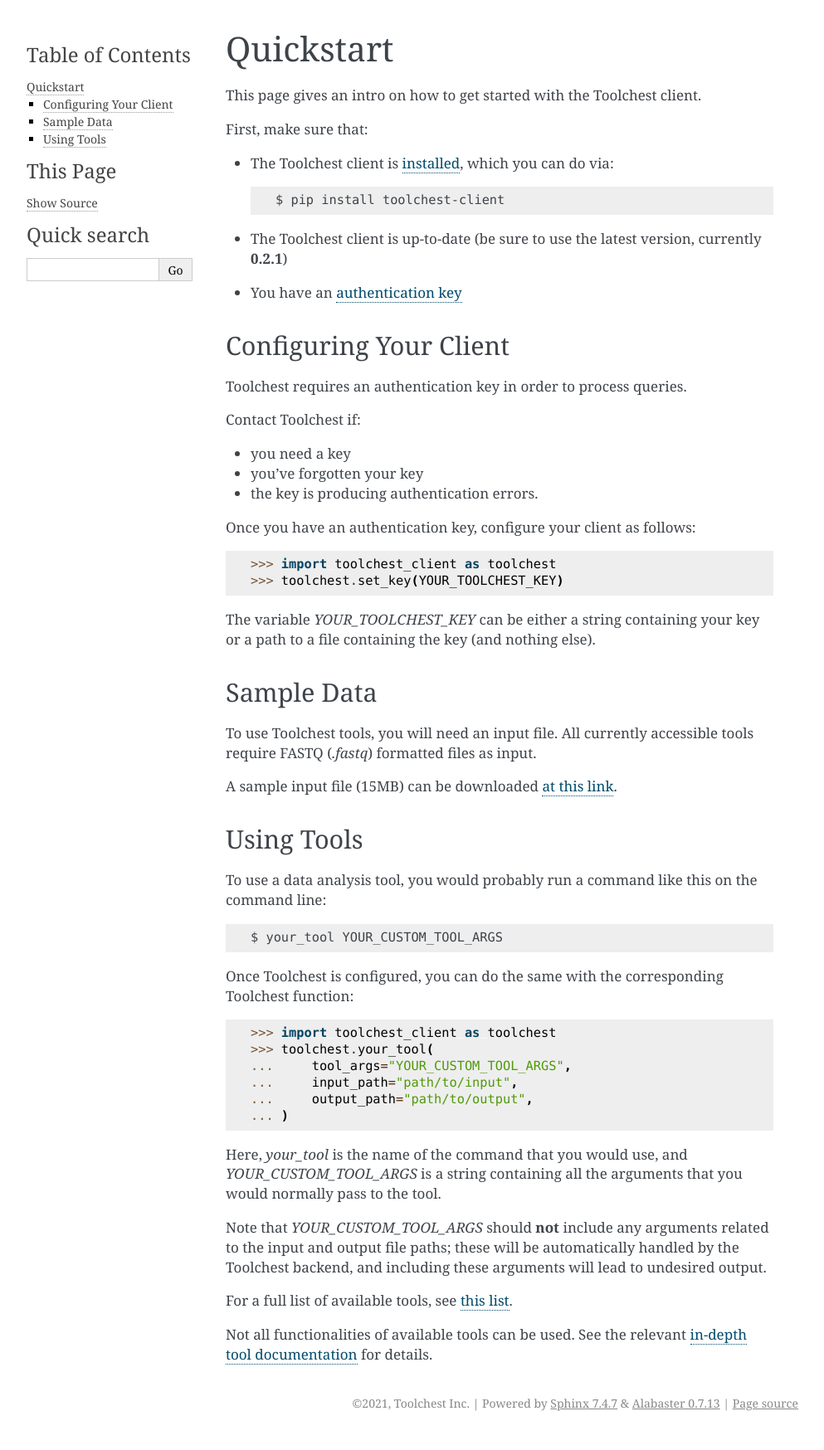
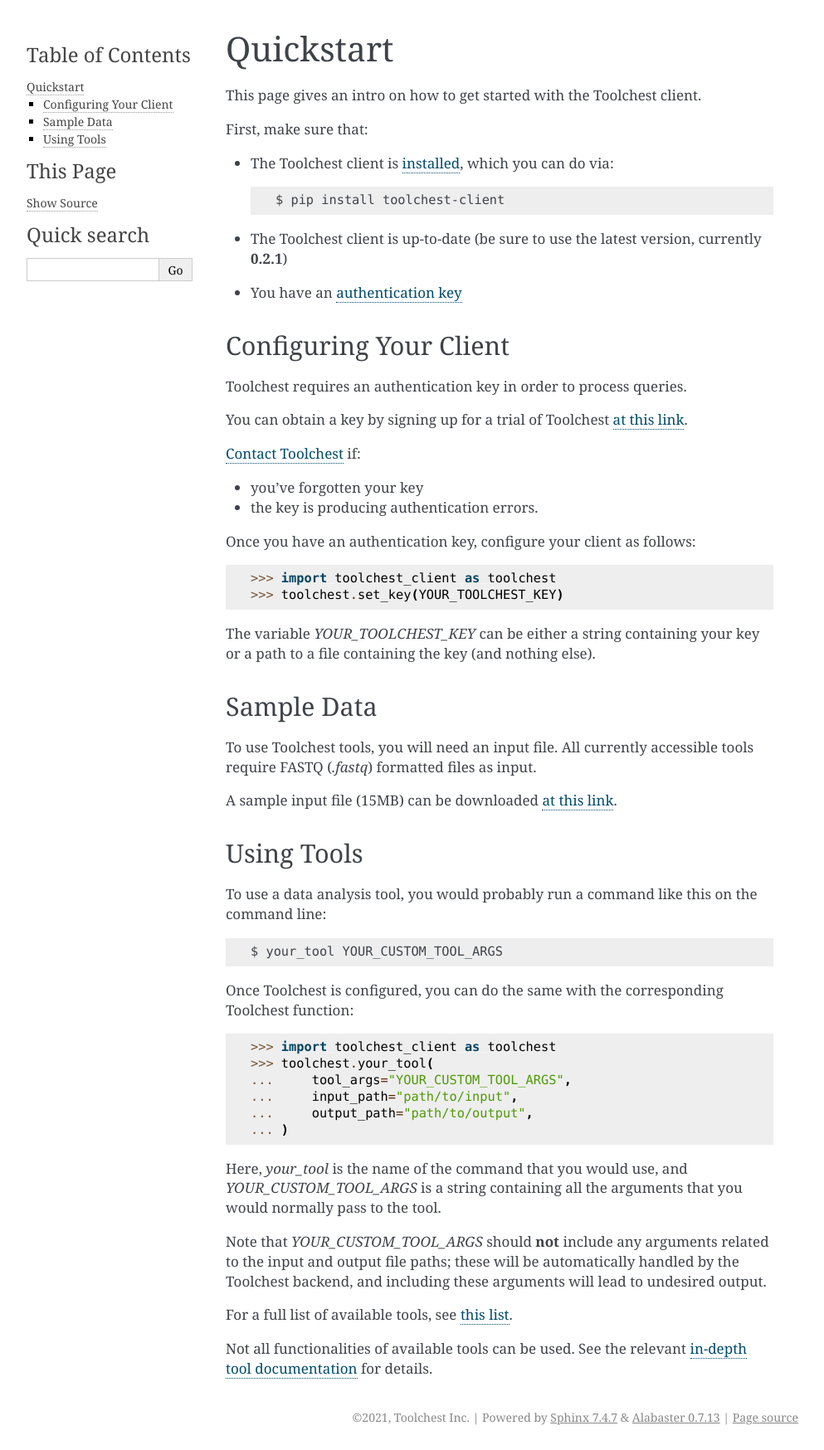
Before and after one commit to trytoolchest/toolchest-client-python, a Sphinx documentation site: the page built from docs/user/quickstart.rst, in a window 1280 px wide. Shown: the whole page at 83% size, without its empty margins (148-1141 px from the left). Built offline with Sphinx 7.4.7, drawn with Linux system fonts in a browser that asks for light colours.

Commit message:
added Toolchest trial link to docs

```diff
--- a/docs/user/quickstart.rst
+++ b/docs/user/quickstart.rst
@@ -22,9 +22,11 @@
 
 Toolchest requires an authentication key in order to process queries.
 
-Contact Toolchest if:
+You can obtain a key by signing up for a trial of Toolchest
+`at this link <https://airtable.com/shrKzQNuDHrGkEAI2>`_.
 
-* you need a key
+`Contact Toolchest <noah@trytoolchest.com>`_ if:
+
 * you've forgotten your key
 * the key is producing authentication errors.
 
```
